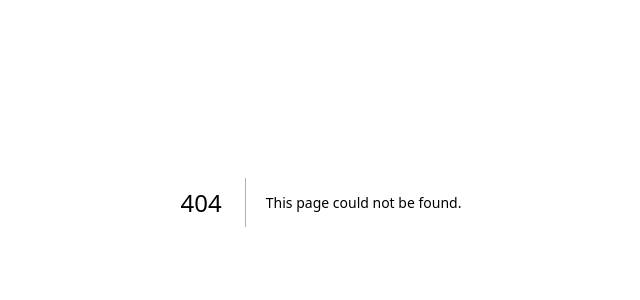
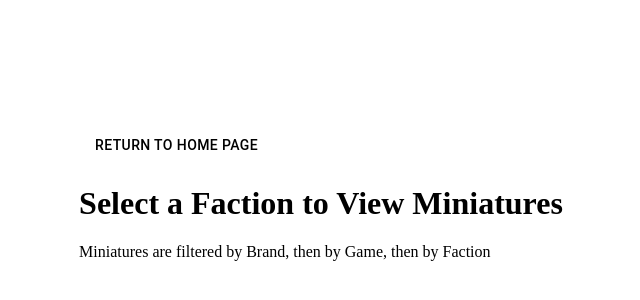
Before and after one commit to KWilson718/MiniatureCollectionManager, a Next.js app: page /selection in a window 1280 px wide. Before the commit this address had no page. Shown: the part 198-498 px from the top of the page, without its empty margins (319-959 px from the left). Built offline with nearby package versions, Linux system fonts and the light colour scheme.

Commit message:
basic layout work

```diff
--- /dev/null
+++ b/app/selection/page.js
@@ -0,0 +1,33 @@
+'use client'
+
+import { useRouter } from "next/navigation";
+
+import Button from '@mui/material/Button';
+
+
+export default function SelectMini() {
+    const router = useRouter();
+
+    return(
+        <div>
+            <div>
+                <Button
+                    onClick={() => {
+                        router.push('/')
+                      }}
+                      variant="outline"
+                >
+                    Return to Home Page
+                </Button>
+            </div>
+            <div>
+                <h1>Select a Faction to View Miniatures</h1>
+                <p>Miniatures are filtered by Brand, then by Game, then by Faction</p>
+            </div>
+            <div>
+
+            </div>
+        </div>
+
+    );
+}
```
Also changed, not shown: app/page.js (+14 -0 lines), package.json (+7 -4 lines), 1 other file (tests, documents, lock files or other folders).
